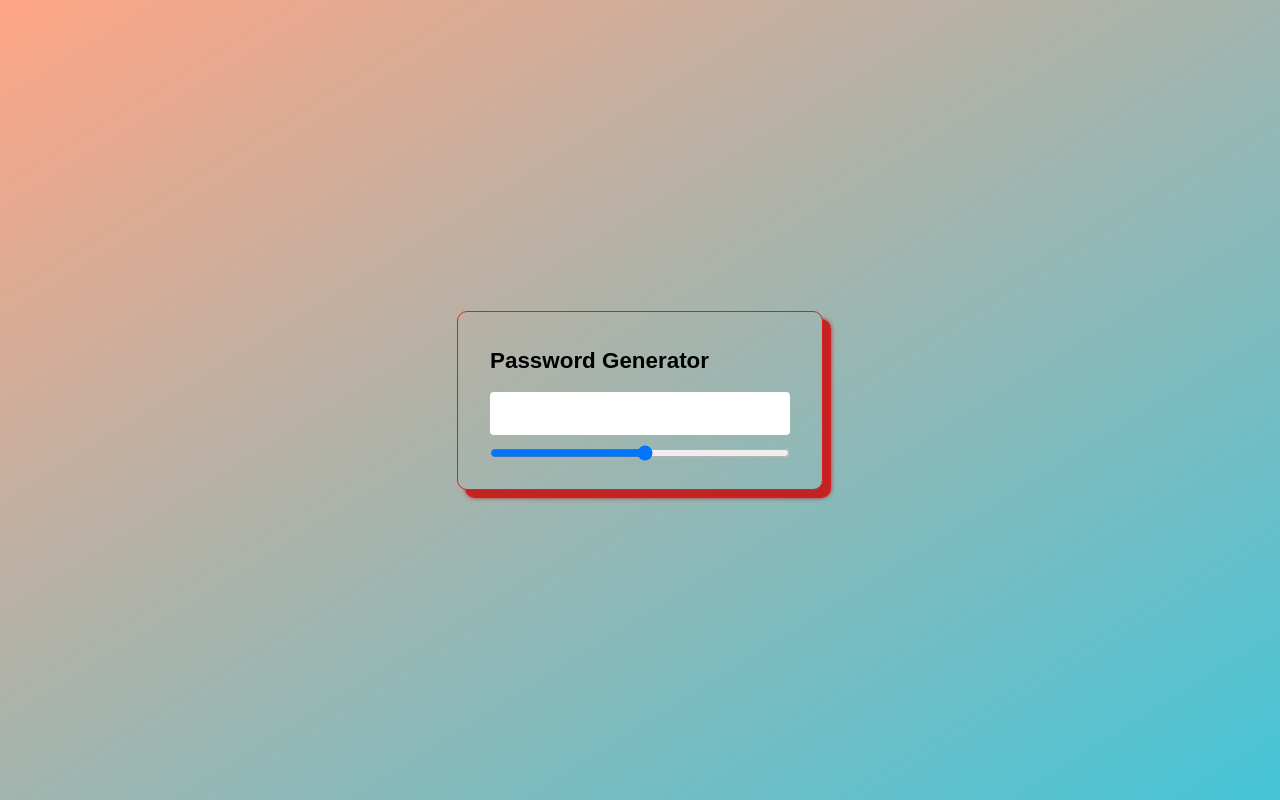
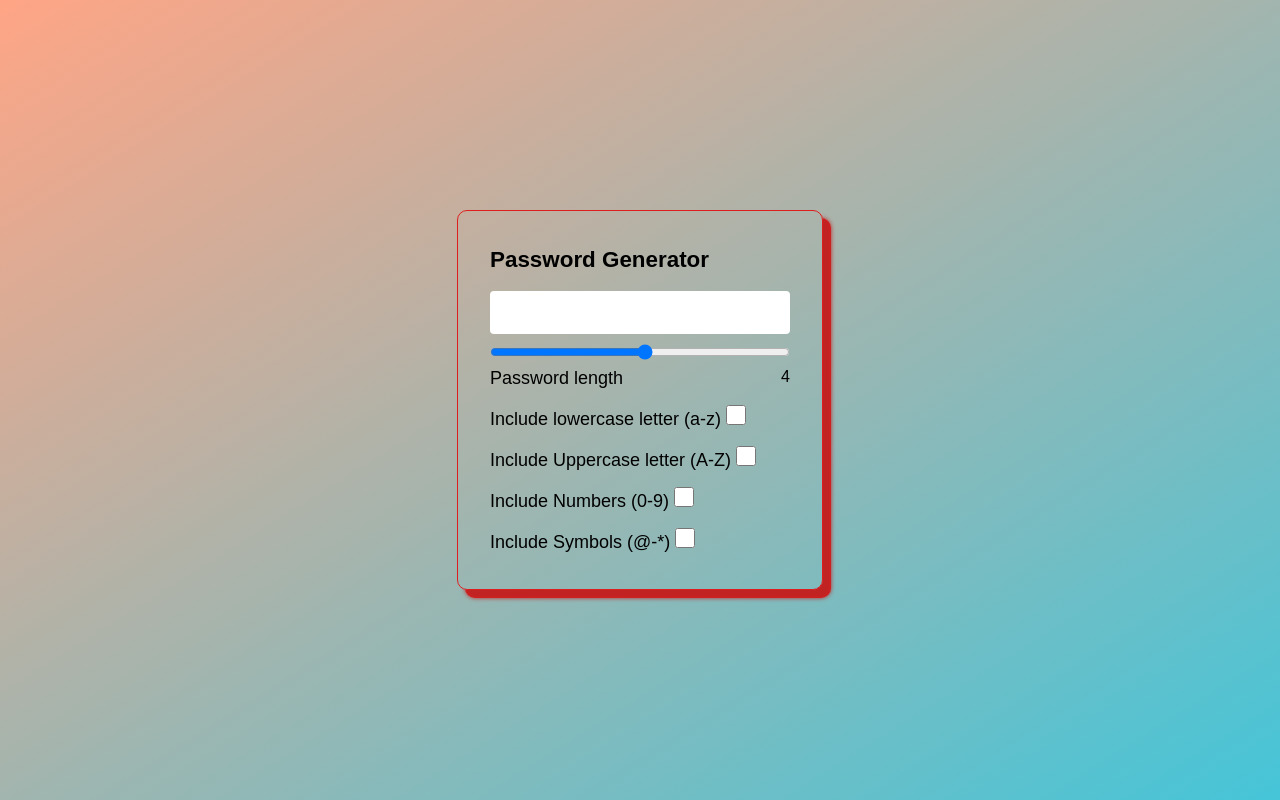
Before and after one commit to rupesh989/password-generator-js, a plain HTML site: page index.html in a window 1280 px wide. Drawn offline with Linux system fonts and the light colour scheme.

Commit message:
added styles and input labels

```diff
--- a/index.html
+++ b/index.html
@@ -16,6 +16,33 @@
 
         </div>
         <input type="range" min="1" max="30" value="8 ">
+
+        <div class="row">
+            <p>Password length </p>
+            <span> 4</span>
+        </div>
+
+        <div class="row">
+            <label for="lowercase">Include lowercase letter (a-z)
+                <input type="checkbox" name="lowercase" id="lowercase">
+            </label>
+        </div>
+        <div class="row">
+            <label for="uppercase">Include Uppercase letter (A-Z)
+                <input type="checkbox" name="uppercase" id="uppercase">
+            </label>
+        </div>
+        <div class="row">
+            <label for="number">Include Numbers (0-9)
+                <input type="checkbox" name="number" id="number">
+            </label>
+        </div>
+        <div class="row">
+            <label for="symbols">Include Symbols (@-*)
+                <input type="checkbox" name="symbols" id="symbols">
+            </label>
+        </div>
+
     </div>
 
     <script src="script.js"></script>
--- a/style.css
+++ b/style.css
@@ -39,3 +39,19 @@ body .container {
   font-size: 20px;
   margin-block: 10px;
 }
+
+.row {
+  display: flex;
+  margin-block: 8px;
+}
+
+.row p,
+.row label {
+  flex-basis: 100%;
+  font-size: 18px;
+}
+
+.row input[type="checkbox"] {
+  width: 20px;
+  height: 20px;
+}
```
